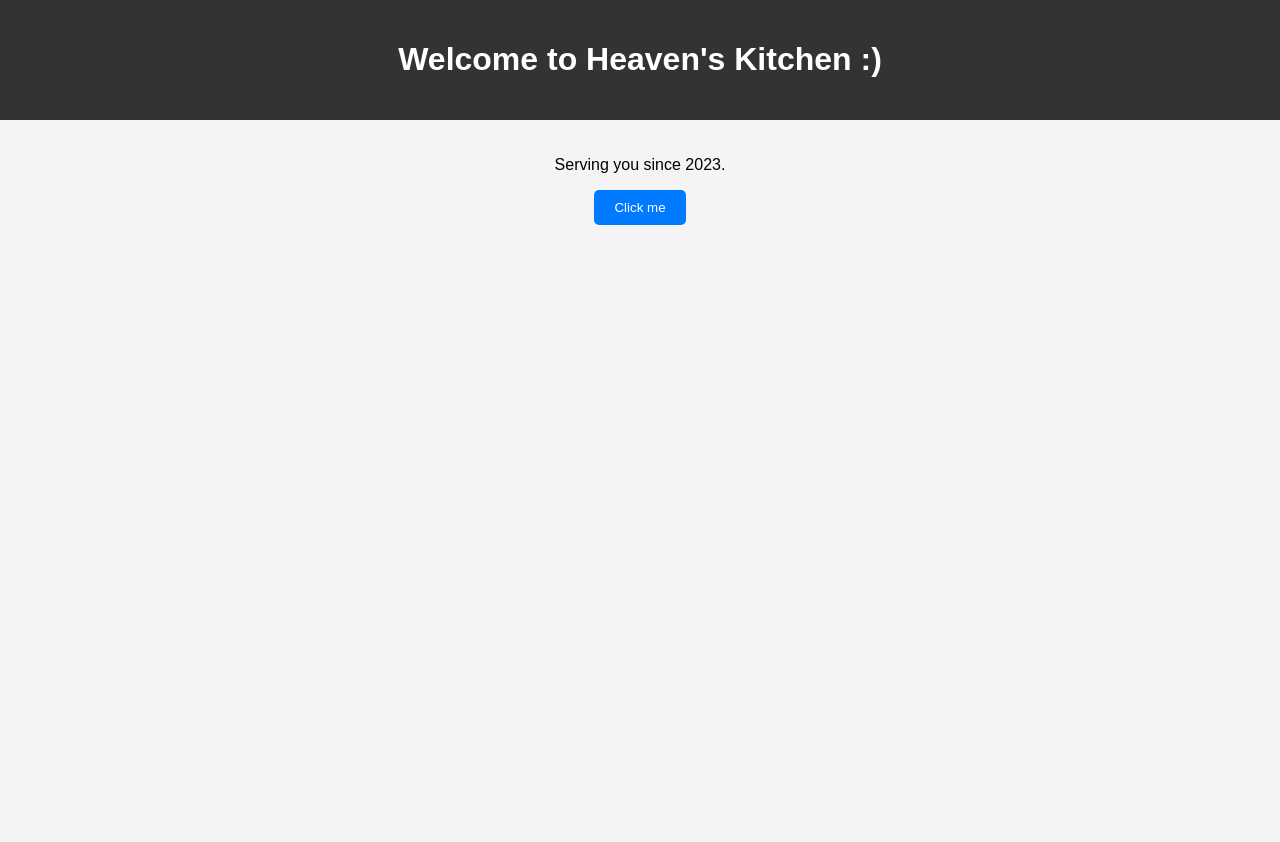
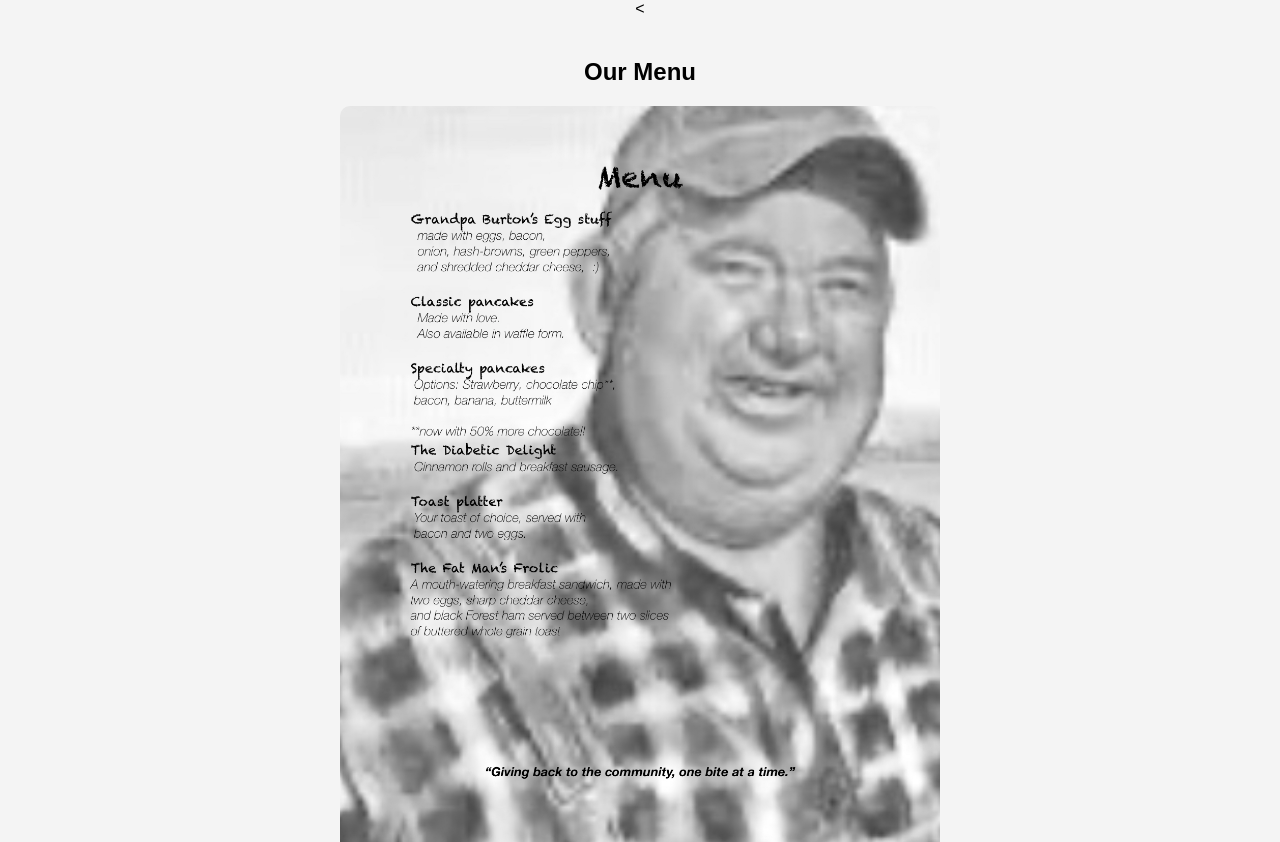
Before and after one commit to 4gmbxqmyrq-glitch/Heaven-s-kitchen, a plain HTML site: page index.html in a window 1280 px wide. Shown: the top 842 px of the page. Before the commit the page ends 800 px from the top, so only its background shows below. Drawn offline with Linux system fonts and the light colour scheme.

Commit message:
Add files via upload

```diff
--- a/index.html
+++ b/index.html
@@ -28,7 +28,10 @@
     }
   </style>
 </head>
-<body>
+<<section style="text-align:center; padding:20px;">
+  <h2>Our Menu</h2>
+  <img src="Menu.jpg" alt="Menu" style="width:100%; max-width:600px; border-radius:10px;">
+</section>>
 
 <header>
   <h1>Welcome to Heaven's Kitchen :)</h1>
@@ -36,12 +39,12 @@
 
 <section>
 	  <p>Serving you since 2023.</p>
-  <button onclick="showMessage()">Click me</button>
+  <button onclick="showMessage()">click this button if you love Jesus</button>
 </section>
 
 <script>
   function showMessage() {
-    alert("You built this from your iPhone!");
+    alert("He loves you too!");
   }
 </script>
 
```
Also changed, not shown: Menu.jpg (added).
